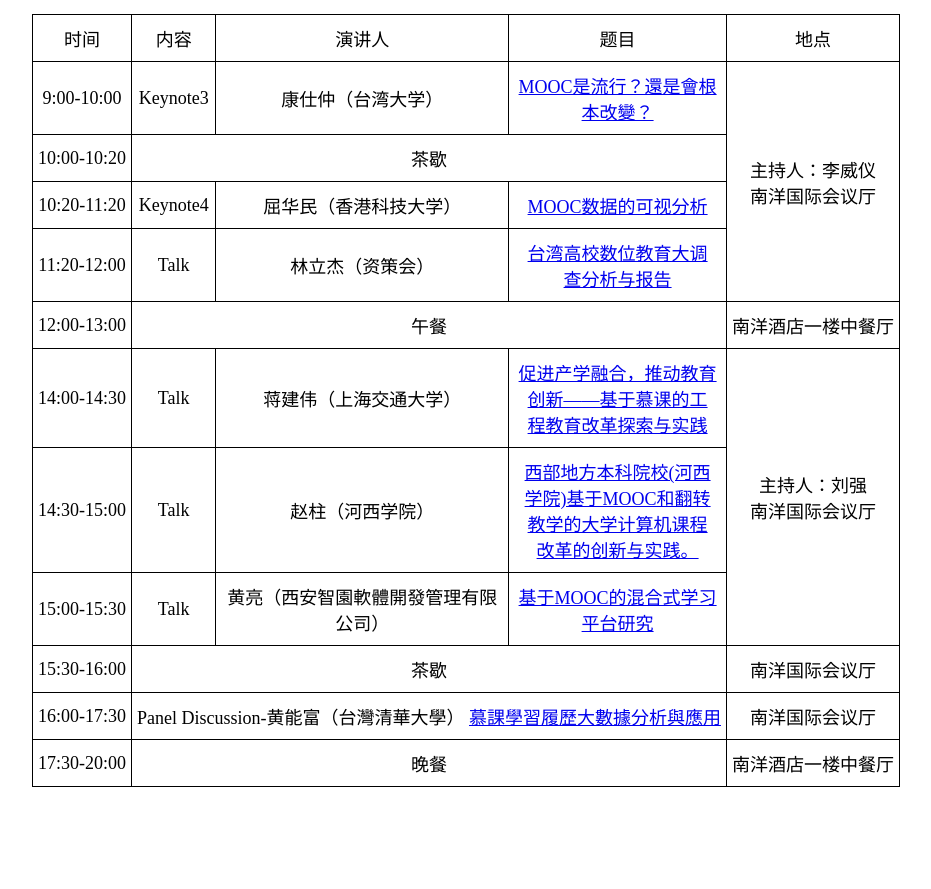
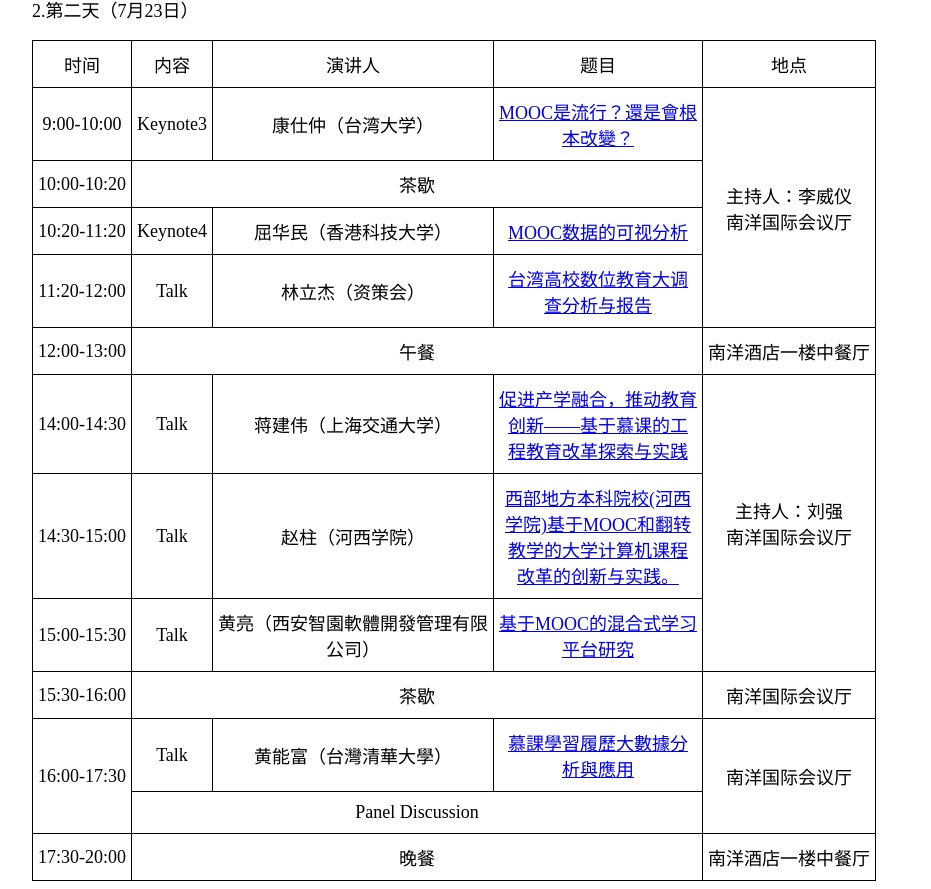
Before and after one commit to yinhang2/lessons, a plain HTML site: page index.html in a window 1280 px wide. Shown: the part 1625-2514 px from the top of the page, without its empty margins (148-1079 px from the left). Before the commit the page ends 2420 px from the top, so only its background shows below. Drawn offline with Linux system fonts and the light colour scheme.

Commit message:
Update index.html

```diff
--- a/index.html
+++ b/index.html
@@ -97,7 +97,7 @@ ol,ul,p,table,td,th{
     <td class="tg-baqh">14:00-14:30</td>
     <td class="tg-baqh">Talk</td>
     <td class="tg-baqh">马殿富（北京航空航天大学）</td>
-    <td class="tg-baqh"><a href="https://github.com/yinhang2/lessons/blob/master/MOOC%E4%B8%8E%E5%9C%A8%E7%BA%BF%E7%A1%AC%E4%BB%B6%E5%AE%9E%E9%AA%8C%E7%8E%AF%E5%A2%83%E6%80%9D%E8%80%83.ppt?raw=true">MOOC与在线硬件实验环境思考</a></td>
+    <td class="tg-baqh"><a href="https://github.com/yinhang2/lessons/blob/master/MOOC%E4%B8%8E%E5%9C%A8%E7%BA%BF%E7%A1%AC%E4%BB%B6%E5%AE%9E%E9%AA%8C%E7%8E%AF%E5%A2%83%E6%80%9D%E8%80%83.ppt?raw=true">MOOC与在线硬件实验环境<br>思考</a></td>
     <td class="tg-s6z2" rowspan="3">主持人：刘安之<br>南洋酒店国际会议厅</td>
   </tr>
   <tr>
@@ -201,7 +201,7 @@ ol,ul,p,table,td,th{
     <td class="tg-s6z2">15:00-15:30</td>
     <td class="tg-s6z2">Talk</td>
     <td class="tg-s6z2">黄亮（西安智園軟體開發管理有限<br>公司）</td>
-    <td class="tg-s6z2"><a href="https://raw.githubusercontent.com/yinhang2/lessons/master/%E5%9F%BA%E4%BA%8EMOOC%E7%9A%84%E6%B7%B7%E5%90%88%E5%BC%8F%E5%AD%A6%E4%B9%A0%E5%B9%B3%E5%8F%B0%E7%A0%94%E7%A9%B6.pptx">基于MOOC的混合式学习<br>平台研究</a></td>
+     <td class="tg-s6z2"><a href="https://raw.githubusercontent.com/yinhang2/lessons/master/%E5%9F%BA%E4%BA%8EMOOC%E7%9A%84%E6%B7%B7%E5%90%88%E5%BC%8F%E5%AD%A6%E4%B9%A0%E5%B9%B3%E5%8F%B0%E7%A0%94%E7%A9%B6.pptx">基于MOOC的混合式学习<br>平台研究</a></td>
   </tr>
   <tr>
     <td class="tg-s6z2">15:30-16:00</td>
@@ -209,9 +209,15 @@ ol,ul,p,table,td,th{
     <td class="tg-s6z2">南洋国际会议厅</td>
   </tr>
   <tr>
-    <td class="tg-s6z2">16:00-17:30</td>
-    <td class="tg-s6z2" colspan="3">Panel Discussion-黄能富（台灣清華大學） <a href="https://raw.githubusercontent.com/yinhang2/lessons/master/%E5%AD%B8%E7%BF%92%E5%A4%A7%E6%95%B8%E6%93%9A%E5%88%86%E6%9E%90%E8%88%87%E6%87%89%E7%94%A8(%E8%A5%BF%E5%AE%89%E4%BA%A4%E5%A4%A7)%20_0723_2016.pdf">慕課學習履歷大數據分析與應用</a></td>
-    <td class="tg-s6z2">南洋国际会议厅</td>
+    <td class="tg-s6z2" rowspan="2">16:00-17:30</td>
+	 <td class="tg-s6z2">Talk</td>
+    <td class="tg-s6z2">黄能富（台灣清華大學）</td>
+	<td class="tg-s6z2"><a href="https://raw.githubusercontent.com/yinhang2/lessons/master/%E5%AD%B8%E7%BF%92%E5%A4%A7%E6%95%B8%E6%93%9A%E5%88%86%E6%9E%90%E8%88%87%E6%87%89%E7%94%A8(%E8%A5%BF%E5%AE%89%E4%BA%A4%E5%A4%A7)%20_0723_2016.pdf">慕課學習履歷大數據分<br>析與應用</a></td>
+    <td class="tg-s6z2" rowspan="2">南洋国际会议厅</td>
+  </tr>
+    <tr>
+
+    <td class="tg-s6z2" colspan="3">Panel Discussion</td>
   </tr>
   <tr>
     <td class="tg-s6z2">17:30-20:00</td>
```
